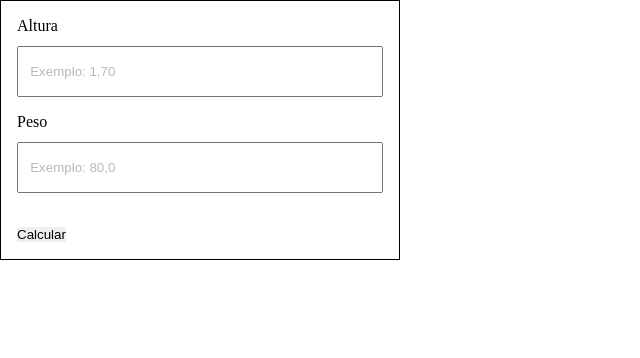
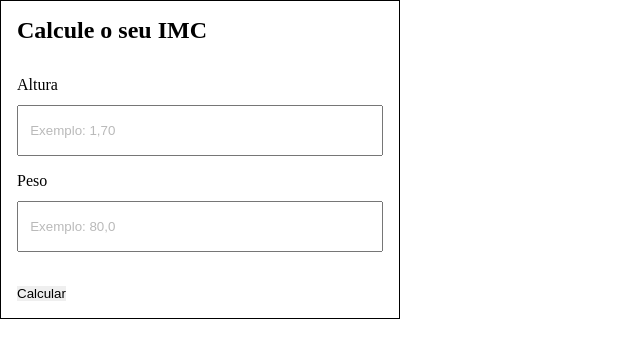
Before and after one commit to tiago-costa-s/calc_imc_react, a React (Vite) app: page / in a window 1280 px wide. Shown: the top 358 px of the page, without its empty margins (0-640 px from the left). Built offline with nearby package versions, Linux system fonts and the light colour scheme.

Commit message:
Adicionado h2

```diff
--- a/src/components/calculatorImc/CalculatorImc.css
+++ b/src/components/calculatorImc/CalculatorImc.css
@@ -4,6 +4,10 @@
     border: 1px solid black;
 }
 
+h2 {
+    margin-bottom: 2rem;
+}
+
 .control-button {
     margin-top: 2rem;
 }
--- a/src/components/calculatorImc/CalculatorImc.jsx
+++ b/src/components/calculatorImc/CalculatorImc.jsx
@@ -10,6 +10,7 @@ const CalculatorImc = () => {
     return (
 
         <div className='calculator-imc'>
+            <h2>Calcule o seu IMC</h2>
             <form className=''>
                 <ControlInput
                     position='column'
```
